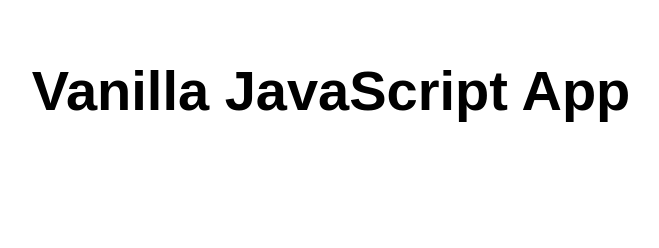
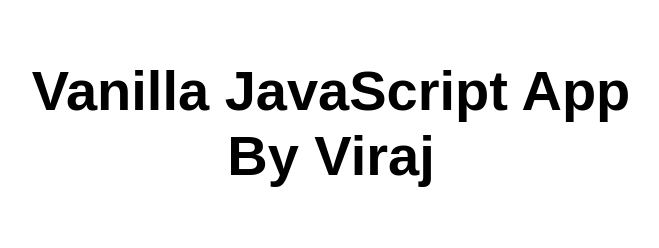
Before and after one commit to Viraj-Dias/My_first_web_app_tg_1081, a website: page src/index.html in a window 1280 px wide. Shown: the whole page, without its empty margins (309-968 px from the left). Drawn offline with Linux system fonts and the light colour scheme.

Commit message:
Update index.html

```diff
--- a/src/index.html
+++ b/src/index.html
@@ -5,12 +5,12 @@
   <meta charset="UTF-8">
   <meta name="viewport" content="width=device-width, initial-scale=1.0">
   <link rel="stylesheet" href="styles.css">
-  <title>Vanilla JavaScript App</title>
+  <title>Vanilla JavaScript Static Web App </title>
 </head>
 
 <body>
   <main>
-    <h1>Vanilla JavaScript App</h1>
+    <h1>Vanilla JavaScript App By Viraj</h1>
   </main>
 </body>
 
```
